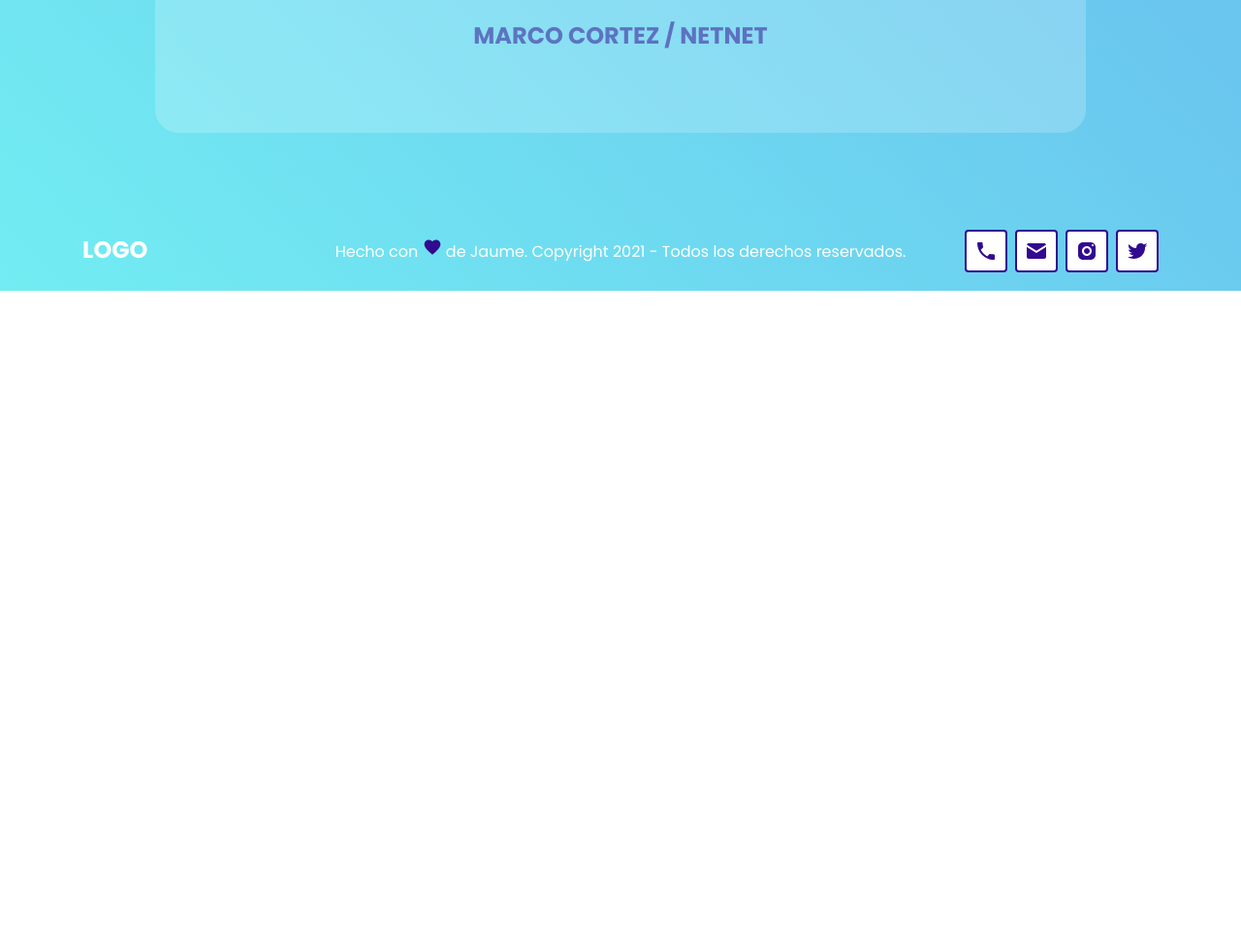
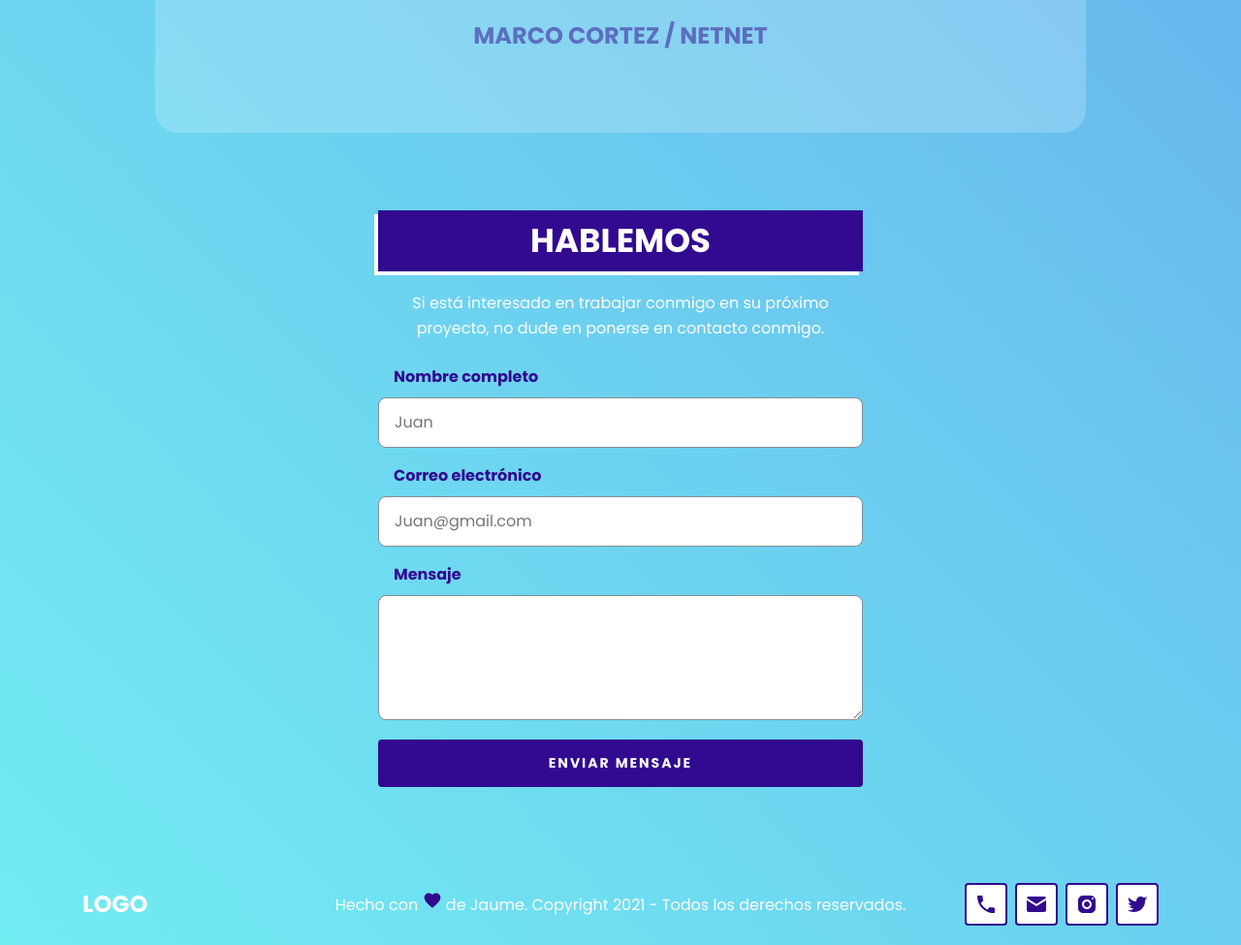
Before and after one commit to laatcode/jaume-porfolio, a plain HTML site: page index.html in a window 1280 px wide. Shown: the part 4415-5390 px from the top of the page at 97% size. Before the commit the page ends 4715 px from the top, so only its background shows below. Drawn offline with Linux system fonts and the light colour scheme.

Commit message:
Adding form

```diff
--- a/css/index.css
+++ b/css/index.css
@@ -75,6 +75,16 @@ body {
   display: flex;
   align-items: center;
   justify-content: center;
+}
+
+.title {
+  font: var(--headline4);
+  background: var(--primary);
+  color: var(--white);
+  padding: 4px 8px;
+  display: inline-block;
+  margin-bottom: 16px;
+  box-shadow: -4px 4px 0px 0px var(--white);
 }
 
 .container {
@@ -200,16 +210,6 @@ body {
   justify-content: space-between;
 }
 
-.project .data .title {
-  font: var(--headline4);
-  background: var(--primary);
-  color: var(--white);
-  padding: 4px 8px;
-  display: inline-block;
-  margin-bottom: 16px;
-  box-shadow: -4px 4px 0px 0px var(--white);
-}
-
 .project .data p {
   font: var(--body1);
   margin-bottom: 16px;
@@ -244,6 +244,54 @@ body {
   opacity: 0.5;
 }
 
+.contact-us .content {
+  max-width: 500px;
+  margin: 0 auto;
+}
+
+.contact-us .content .title {
+  width: 100%;
+  text-align: center;
+  margin-bottom: 20px;
+}
+
+.contact-us .content p {
+  color: white;
+  text-align: center;
+  font: var(--body1);
+}
+
+.contact-us .content form {
+  padding: 24px 0 80px;
+}
+
+.contact-us .content form button {
+  width: 100%;
+}
+
+.form-field {
+  margin-bottom: 1rem;
+}
+
+.form-field label {
+  display: block;
+  font: var(--body1);
+  font-weight: 700;
+  margin-left: 1rem;
+  margin-bottom: 8px;
+}
+
+.form-field input,
+.form-field textarea {
+  width: 100%;
+  border-radius: 8px;
+  border: 1px solid #858c94;
+  padding: 12px 16px;
+  line-height: 26px;
+  outline: none;
+  font: var(--body1);
+}
+
 .footer {
   height: 83px;
   color: var(--white);
--- a/index.html
+++ b/index.html
@@ -143,6 +143,27 @@
         </div>
       </div>
     </section>
+    <section class="contact-us">
+      <div class="content">
+        <span class="title">HABLEMOS</span>
+        <p>Si está interesado en trabajar conmigo en su próximo proyecto, no dude en ponerse en contacto conmigo.</p>
+        <form action="">
+          <div class="form-field">
+            <label for="name">Nombre completo</label>
+            <input id="name" type="text" placeholder="Juan" name="name">
+          </div>
+          <div class="form-field">
+            <label for="email">Correo electrónico</label>
+            <input id="email" type="text" placeholder="Juan@gmail.com" name="email">
+          </div>
+          <div class="form-field">
+            <label for="message">Mensaje</label>
+            <textarea name="message" id="message" rows="4"></textarea>
+          </div>
+          <button class="btn primary" type="submit">ENVIAR MENSAJE</button>
+        </form>
+      </div>
+    </section>
     <footer class="footer">
       <span class="logo">LOGO</span>
       <div class="text">
```
